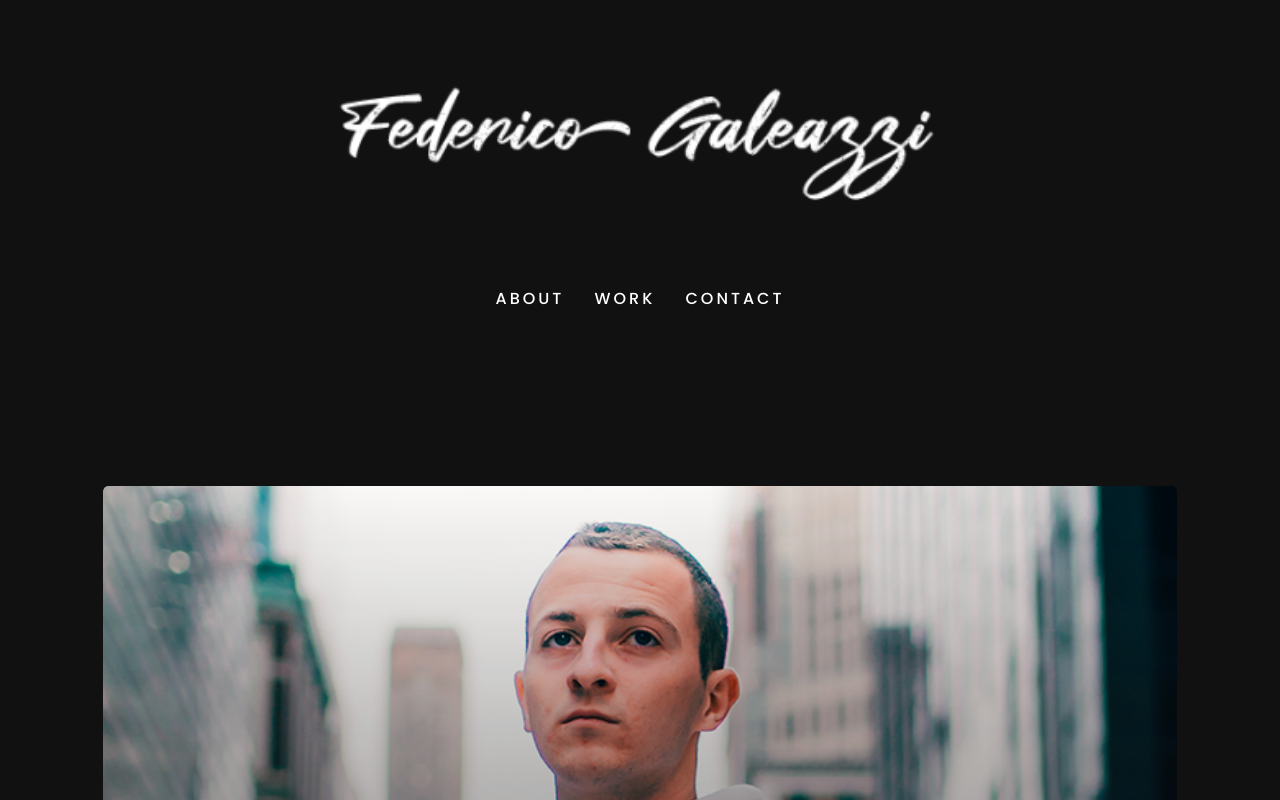
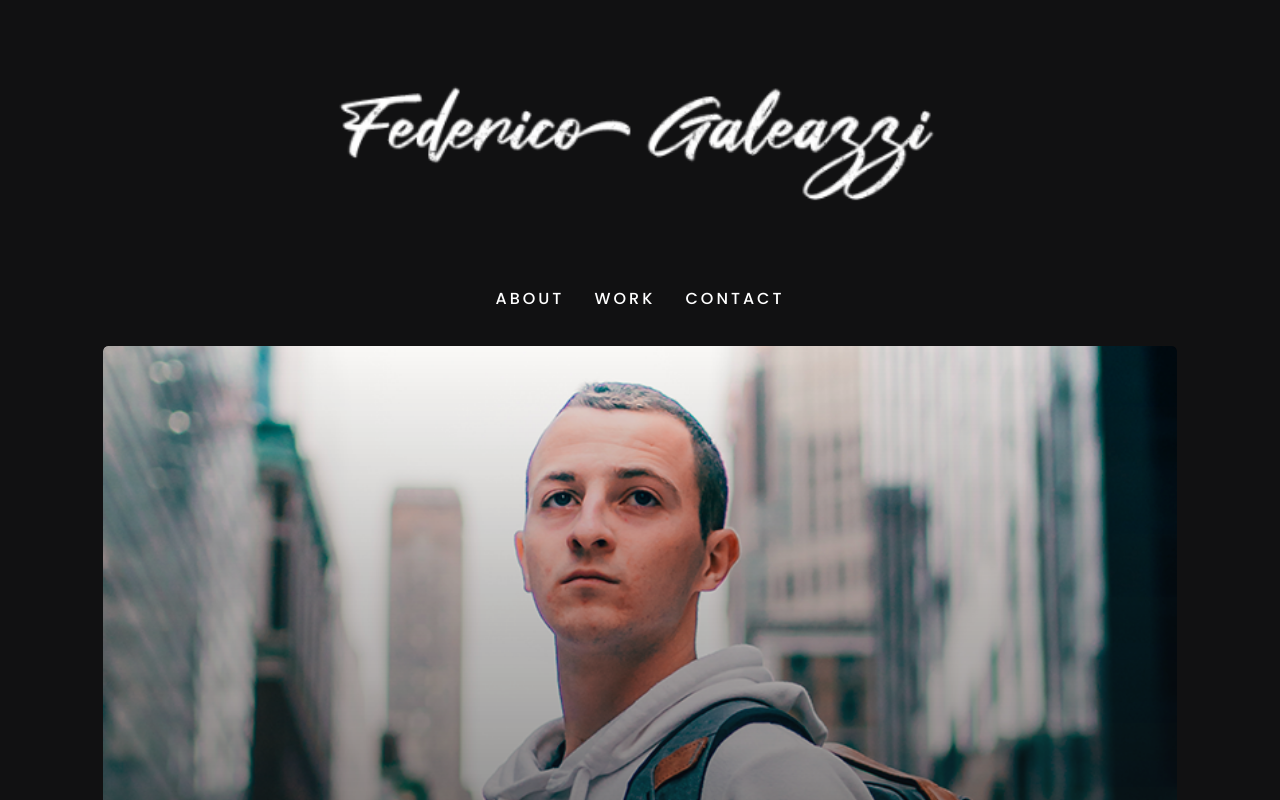
Before and after one commit to SamueleSamarxhiu/SamueleSamarxhiu.github.io, a plain HTML site: page index.html in a window 1280 px wide. Shown: the top 800 px of the page. Drawn offline with Linux system fonts and the light colour scheme.

Commit message:
Update style.css

```diff
--- a/style.css
+++ b/style.css
@@ -41,13 +41,11 @@ nav a {
   border-radius: 5px;
   mask-image: linear-gradient(to bottom, #111112, transparent);
   animation: fadeIn 5s;
-  position: relative;
-  top: 40px;
 }
 
 .about {
   text-align: center;
-  margin-top: 110px;
+  margin-top: 10px;
   position: relative;
 }
 
```
